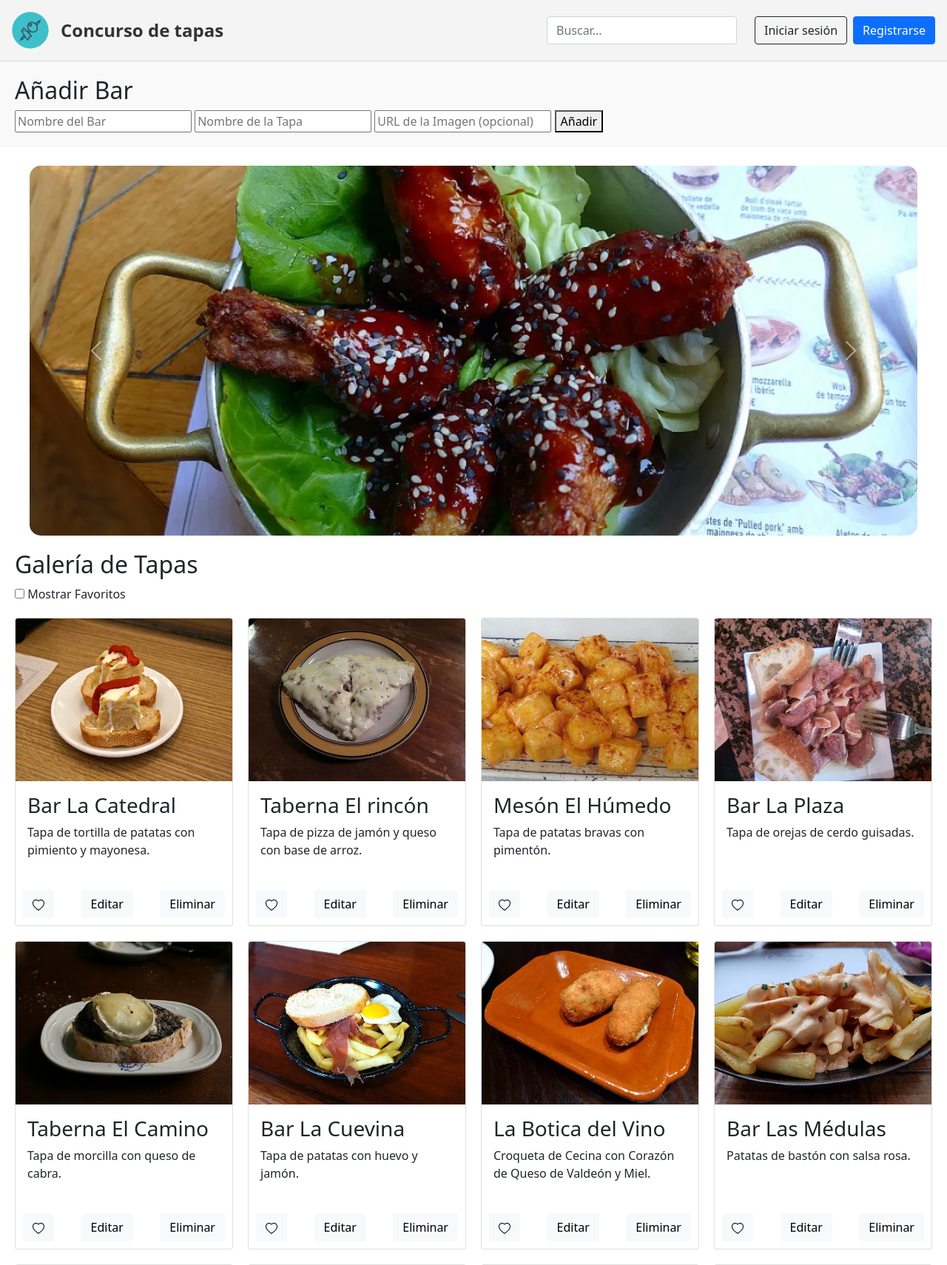
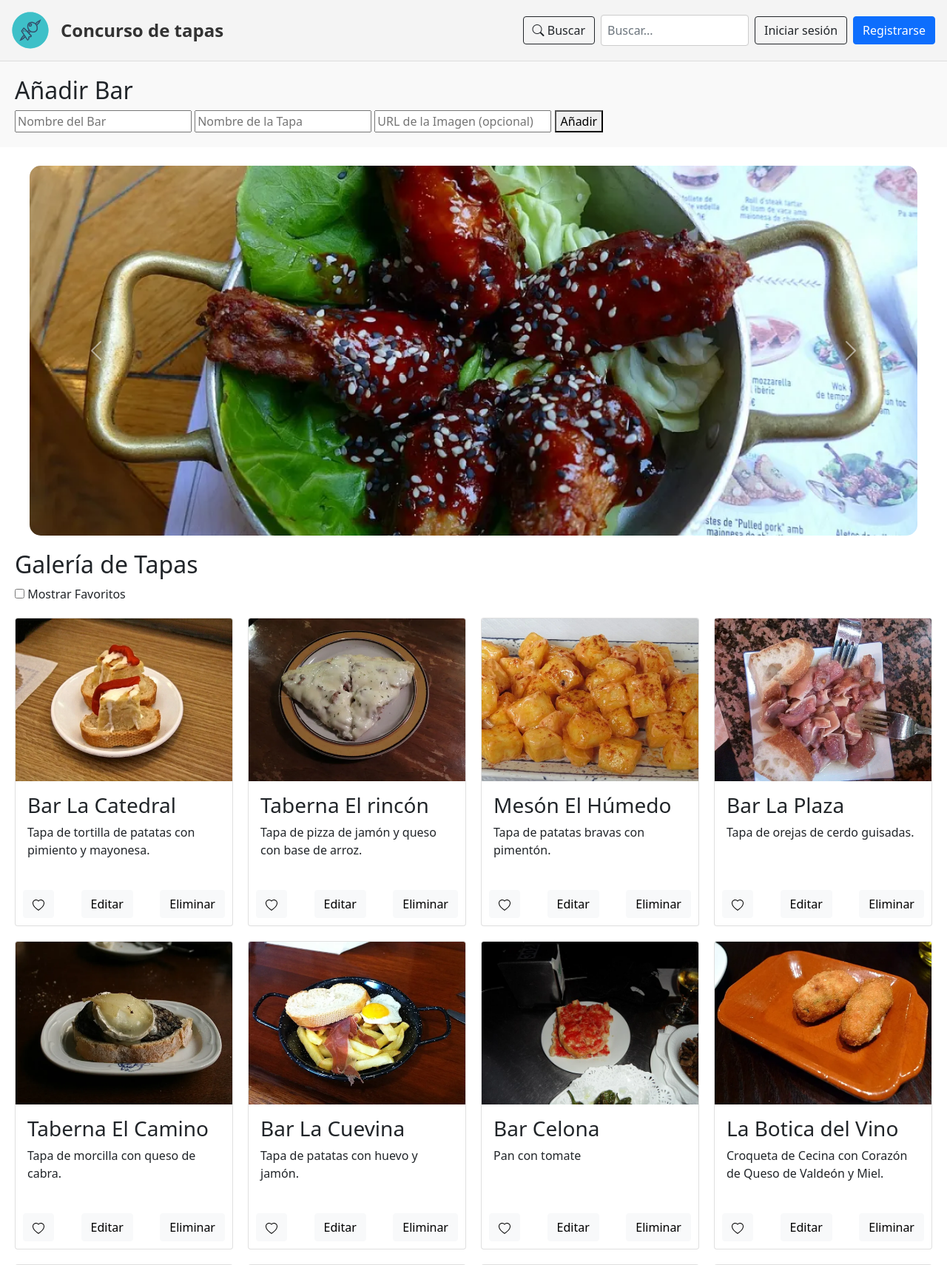
Before and after one commit to jflorc01/galeriaDOM, a PHP site: page / in a window 1280 px wide. Shown: the top 1710 px of the page at 74% size. Run offline with PHP 8.4, Linux system fonts and the light colour scheme.

Commit message:
Terminados cambios propuestos
- Todas las mejoras terminadas

```diff
--- a/css/galeria.css
+++ b/css/galeria.css
@@ -137,3 +137,8 @@ body {
     justify-content: center;
     gap: 0.5rem;
   }
+
+  #btnAdd:hover{
+    color: white;
+    background-color: #333;
+  }
--- a/index.html
+++ b/index.html
@@ -14,10 +14,13 @@
     <div class="logo">
         <a href="index.html" class="home-link"><img src="img/logotipo.svg" alt="Logotipo"></a>
         <a href="index.html" class="home-link">Concurso de tapas</a>
-    </div>
+      </div>
       <div class="d-flex align-items-center text-end d-flex flex-wrap">
-        <form class="d-inline-block me-4 ">
-          <input type="search" class="form-horizontal form-control form-control-dark" placeholder="Buscar..." aria-label="Buscar">
+        <form class="d-flex align-items-center buscador">
+          <button type="submit" class="btn btn-outline-dark">
+            <i class="bi bi-search"></i> Buscar
+          </button>
+          <input type="search" class="form-control me-2" placeholder="Buscar..." aria-label="Buscar">
         </form>
         <a href="login.html"><button type="button" class="d-inline-block btn btn-outline-dark me-2">Iniciar sesión</button></a>
         <a href="registro.html"><button type="button" class="d-inline-block btn btn-primary">Registrarse</button></a>
@@ -31,7 +34,7 @@
         <input type="text" id="nombreBar" placeholder="Nombre del Bar" required>
         <input type="text" id="nombreTapa" placeholder="Nombre de la Tapa" required>
         <input type="url" id="urlImagen" placeholder="URL de la Imagen (opcional)">
-        <button type="submit">Añadir</button>
+        <button type="submit" id="btnAdd">Añadir</button>
       </form>
     </section>
 
@@ -83,6 +86,6 @@
   </footer>
   <script src="js/galeria.js"></script>
   <script src="jsBootstrap/bootstrap.bundle.js"></script>
-
+  <link rel="stylesheet" href="https://cdnjs.cloudflare.com/ajax/libs/bootstrap-icons/1.8.1/font/bootstrap-icons.min.css">
 </body>
 </html>
--- a/js/galeria.js
+++ b/js/galeria.js
@@ -14,6 +14,7 @@ const bares = [
   { id: generarId(), nombre: 'Bar La Plaza', tapa: 'Tapa de orejas de cerdo guisadas.', imagen: 'img/Oreja-1080.webp', favorito: false },
   { id: generarId(), nombre: 'Taberna El Camino', tapa: 'Tapa de morcilla con queso de cabra.', imagen: 'img/Morcilla-1080.webp', favorito: false },
   { id: generarId(), nombre: 'Bar La Cuevina', tapa: 'Tapa de patatas con huevo y jamón.', imagen: 'img/huevos-1080.webp', favorito: false },
+  { id: generarId(), nombre: 'Bar Celona', tapa: 'Pan con tomate', imagen: 'img/panTomate.webp', favorito: false},
   { id: generarId(), nombre: 'La Botica del Vino', tapa: 'Croqueta de Cecina con Corazón de Queso de Valdeón y Miel.', imagen: 'img/croquetas-1080.webp', favorito: false },
   { id: generarId(), nombre: 'Bar Las Médulas', tapa: 'Patatas de bastón con salsa rosa.', imagen: 'img/bravas3-1080.webp', favorito: false },
   { id: generarId(), nombre: 'El Yelmo y la Caña', tapa: 'Bocadillo de jalapeños.', imagen: 'img/bocadilloJalapenos-1080.webp', favorito: false },
```
Also changed, not shown: js/login.js (+12 -6 lines), login.html (+6 -2 lines), README.md, img/panTomate.webp (added).
